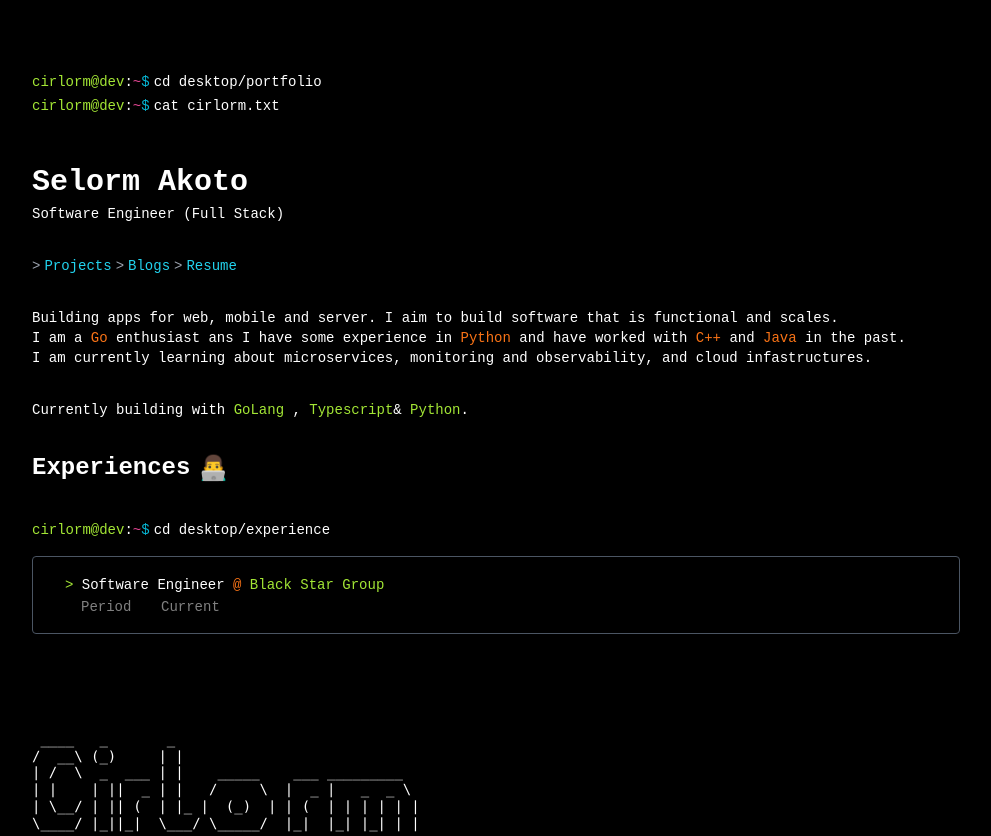
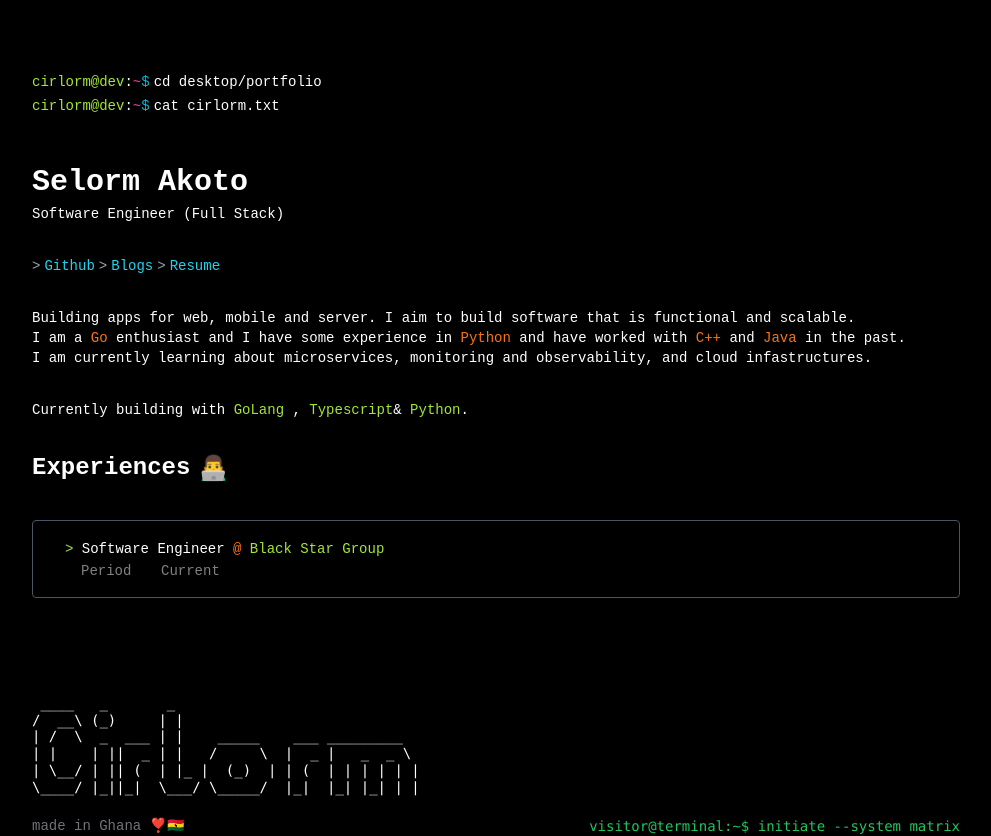
Before and after one commit to champ3oy/champ, a Next.js app: page / in a window 1280 px wide. Shown: the top 836 px of the page, without its empty margins (144-1135 px from the left). Built offline with nearby package versions, Linux system fonts and the light colour scheme.

Commit message:
mod: fix text issues

```diff
--- a/app/page.tsx
+++ b/app/page.tsx
@@ -61,8 +61,11 @@
 
         <div className="flex items-center space-x-1">
           <span className="text-gray-400">&gt;</span>
-          <a href="/projects" className="text-cyan-400 hover:underline">
-            Projects
+          <a
+            href="https://github.com/champ3oy"
+            className="text-cyan-400 hover:underline"
+          >
+            Github
           </a>
           <span className="text-gray-400">&gt;</span>
           <a href="/blog" className="text-cyan-400 hover:underline">
@@ -77,9 +80,9 @@
         <div className="space-y-8">
           <p>
             Building apps for web, mobile and server. I aim to build software
-            that is functional and scales.
+            that is functional and scalable.
             <br />I am a <span className="text-orange-500">Go</span> enthusiast
-            ans I have some experience in{" "}
+            and I have some experience in{" "}
             <span className="text-orange-500">Python</span> and have worked with{" "}
             <span className="text-orange-500">C++</span> and{" "}
             <span className="text-orange-500">Java</span> in the past.
@@ -106,14 +109,14 @@
 
         {/* <div className="" */}
         <div>
-          <div className="flex">
+          {/* <div className="flex">
             <span className="text-lime-400">cirlorm@dev</span>
             <span className="text-white">
               :<span className="text-pink-500">~</span>
               <span className="text-cyan-500">$</span>{" "}
             </span>
             <span className="ml-1">cd desktop/experience</span>
-          </div>
+          </div> */}
 
           {/* Workspace Info Box */}
           <div className="border border-gray-600 rounded mt-4 p-4 px-8">
```
